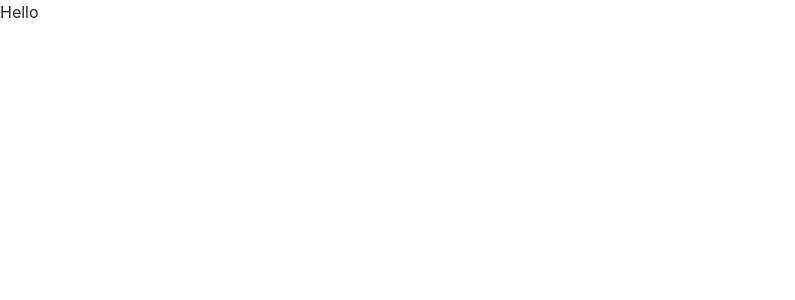
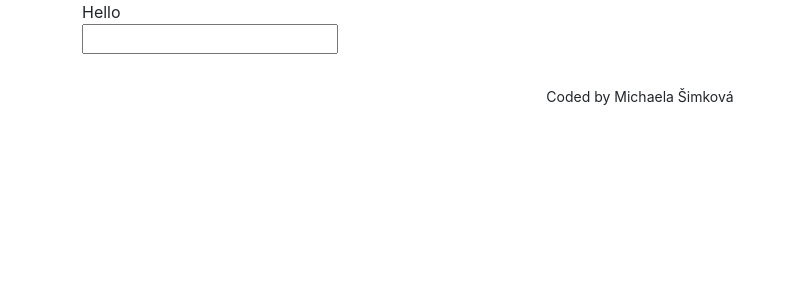
Before and after one commit to Michaela298/dictionary-project, a React (Create React App) app: page / in a window 1280 px wide. Shown: the top 300 px of the page, without its empty margins (0-795 px from the left). Built offline with nearby package versions, Linux system fonts and the light colour scheme.

Commit message:
Set up the Dictionary component

```diff
--- a/src/App.css
+++ b/src/App.css
@@ -0,0 +1,4 @@
+.App-footer {
+  text-align: center;
+  margin: 30px 0;
+}
--- a/src/App.js
+++ b/src/App.js
@@ -1,12 +1,18 @@
-
-import './App.css';
+import "./App.css";
+import Dictionary from "./Dictionary";
 
 function App() {
   return (
     <div className="App">
-      <header className="App-header">
-        Hello
-      </header>
+      <div className="container">
+        <header className="App-header">Hello</header>
+        <main>
+          <Dictionary />
+        </main>
+        <footer className="App-footer">
+          <small>Coded by Michaela Šimková</small>
+        </footer>
+      </div>
     </div>
   );
 }
--- /dev/null
+++ b/src/Dictionary.css
@@ -0,0 +1,2 @@
+.Dictionary {
+}
--- /dev/null
+++ b/src/Dictionary.js
@@ -0,0 +1,23 @@
+import React, { useState } from "react";
+import "./Dictionary.css";
+
+export default function Dictionary() {
+  let [keyword, setKeyword] = useState("");
+
+  function search(event) {
+    event.preventDefault();
+    alert(`Searching for ${keyword} definition`);
+  }
+
+  function handleKeywordChange(event) {
+    setKeyword(event.target.value);
+  }
+
+  return (
+    <div className="Dictionary">
+      <form onSubmit={search}>
+        <input type="search" onChange={handleKeywordChange} />
+      </form>
+    </div>
+  );
+}
```
